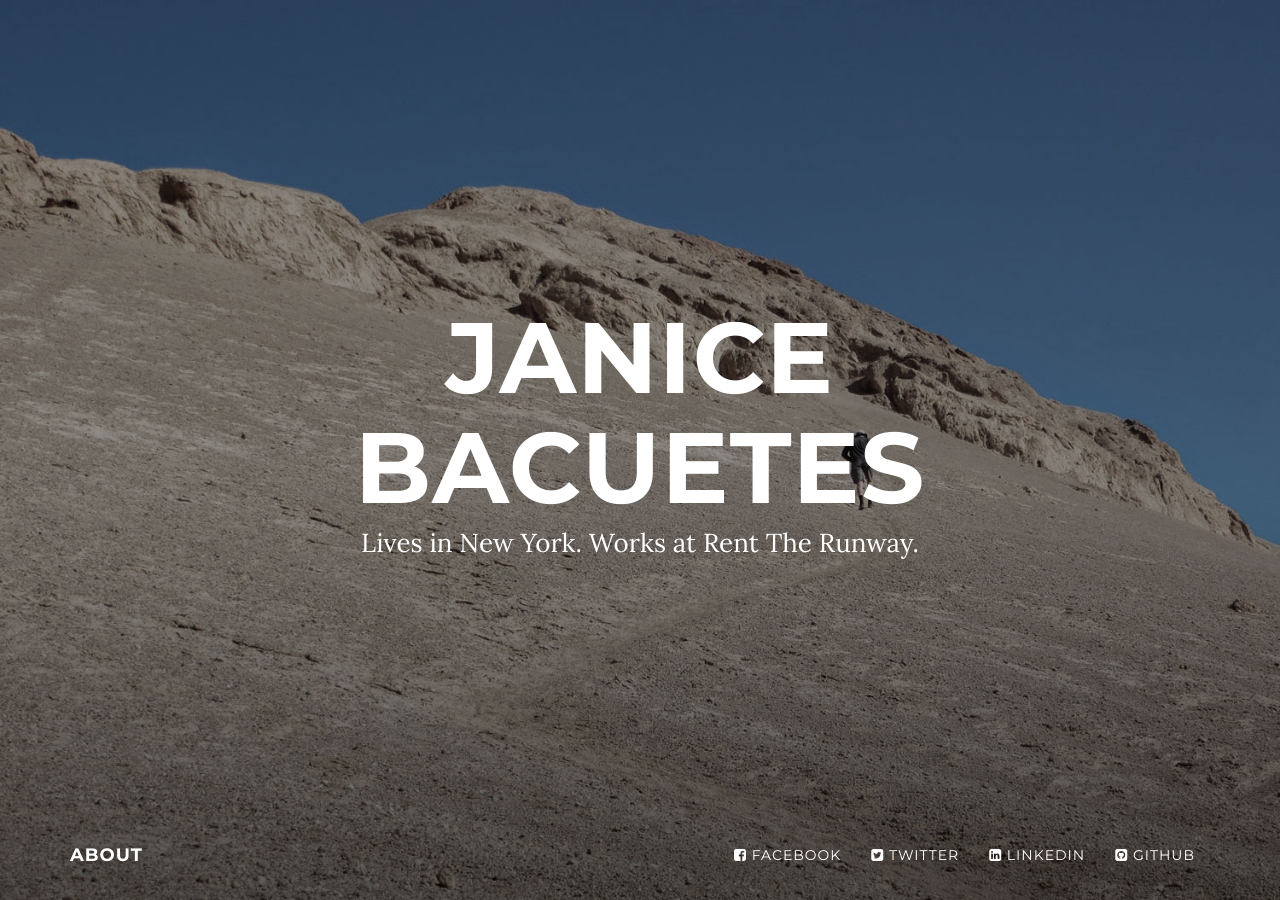
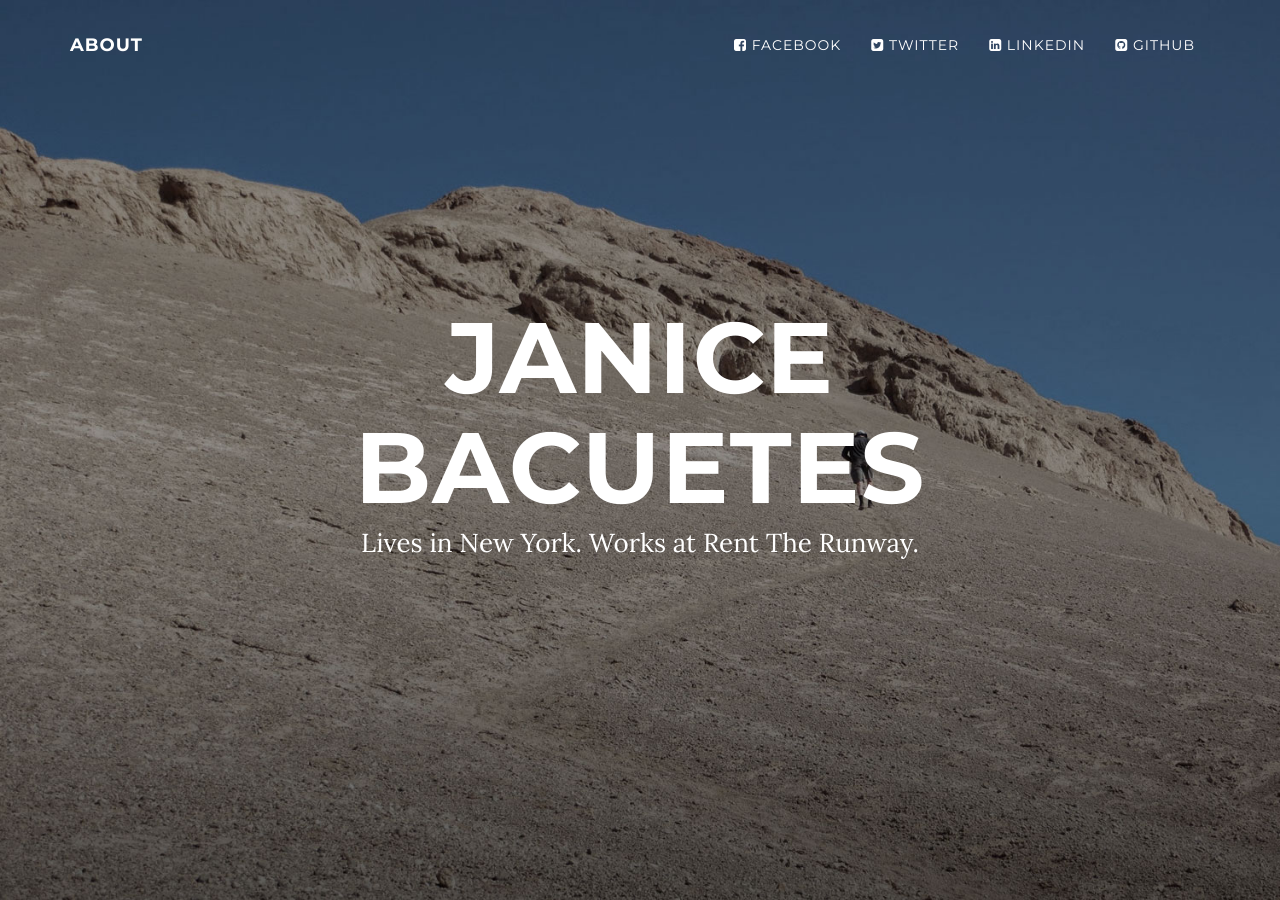
Before and after one commit to juhneece/juhneece.github.io, a Jekyll site: the page built from index.html, in a window 1280 px wide. Built offline with Jekyll 4.4.1, drawn with Linux system fonts in a browser that asks for light colours; nearby versions of some CDN libraries; Markdown is read by kramdown in place of the engine named in the settings.

Commit message:
move navbar to top on homepage

```diff
--- a/_includes/nav.html
+++ b/_includes/nav.html
@@ -1,6 +1,6 @@
 <!-- Navigation -->
 {% if page.style == 'home' %}
-<nav class="navbar navbar-custom navbar-fixed-bottom" role="navigation">
+<nav class="navbar navbar-custom navbar-fixed-top" role="navigation">
   <div class="container">
     <div class="navbar-header">
       <button type="button" class="navbar-toggle" data-toggle="collapse" data-target=".navbar-main-collapse">
```
